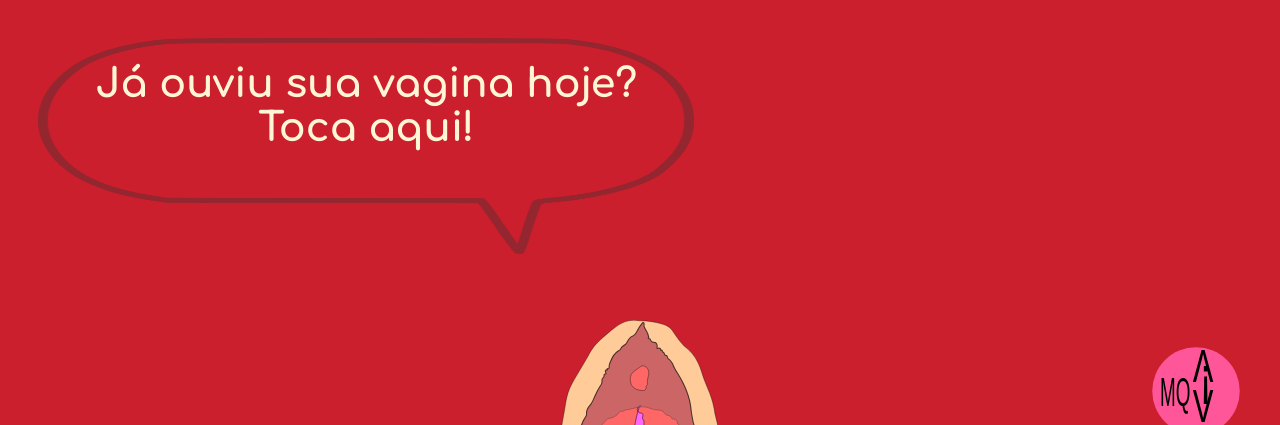
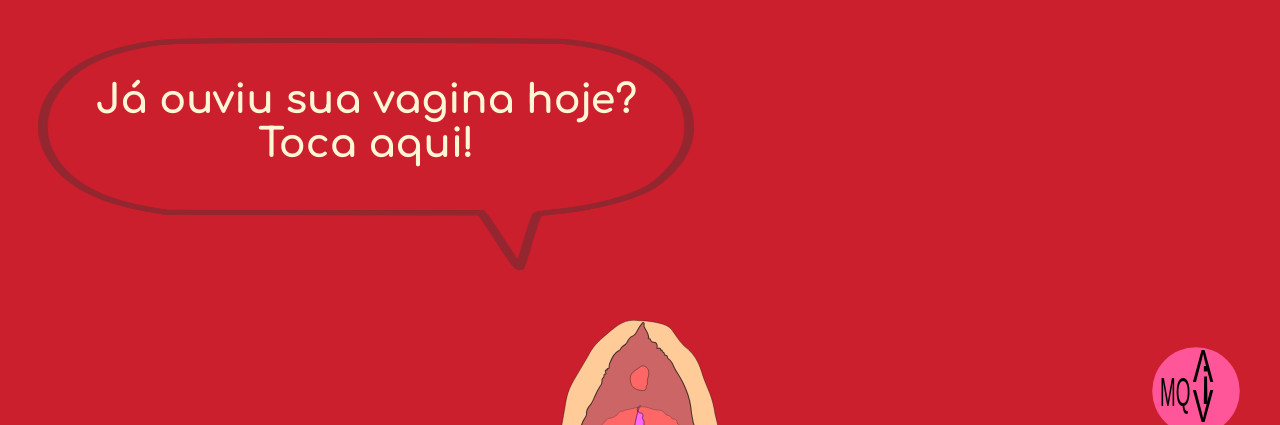
Before and after one commit to giuliana-marquesi/minhaqueridavagina.mqv, a plain HTML site: page index.html in a window 1280 px wide. Shown: the top 425 px of the page. Drawn offline with Linux system fonts and the light colour scheme.

Commit message:
criando um unico media query e alterando padding top pro desktop do texto do balao ficar mais centralizado

```diff
--- a/main.css
+++ b/main.css
@@ -21,12 +21,6 @@ body {
   padding: 3vh 5vh 13vh;
 }
 
-@media (min-width: 600px) {
-  #resposta-balao {
-    max-width: 45vw;
-  }
-}
-
 #resposta-texto {
   color: #FFF6D5;
   margin: 0;
@@ -48,6 +42,11 @@ body {
 }
 
 @media (min-width: 600px) {
+  #resposta-balao {
+    max-width: 45vw;
+    padding: 5vh 5vh 13vh;
+  }
+
   #resposta-texto {
       font: 800 5vh 'Comfortaa', sans-serif;
   }
```
